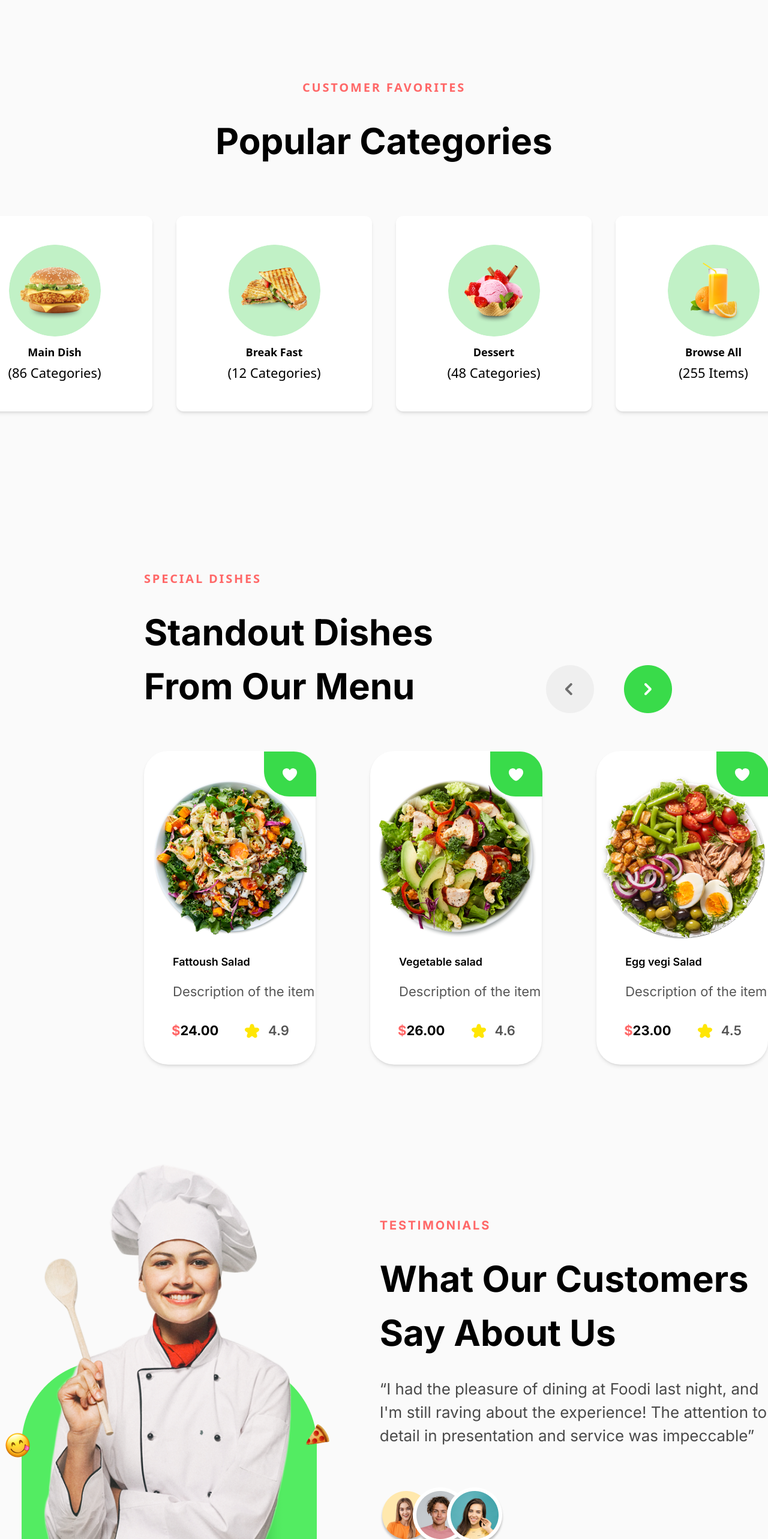
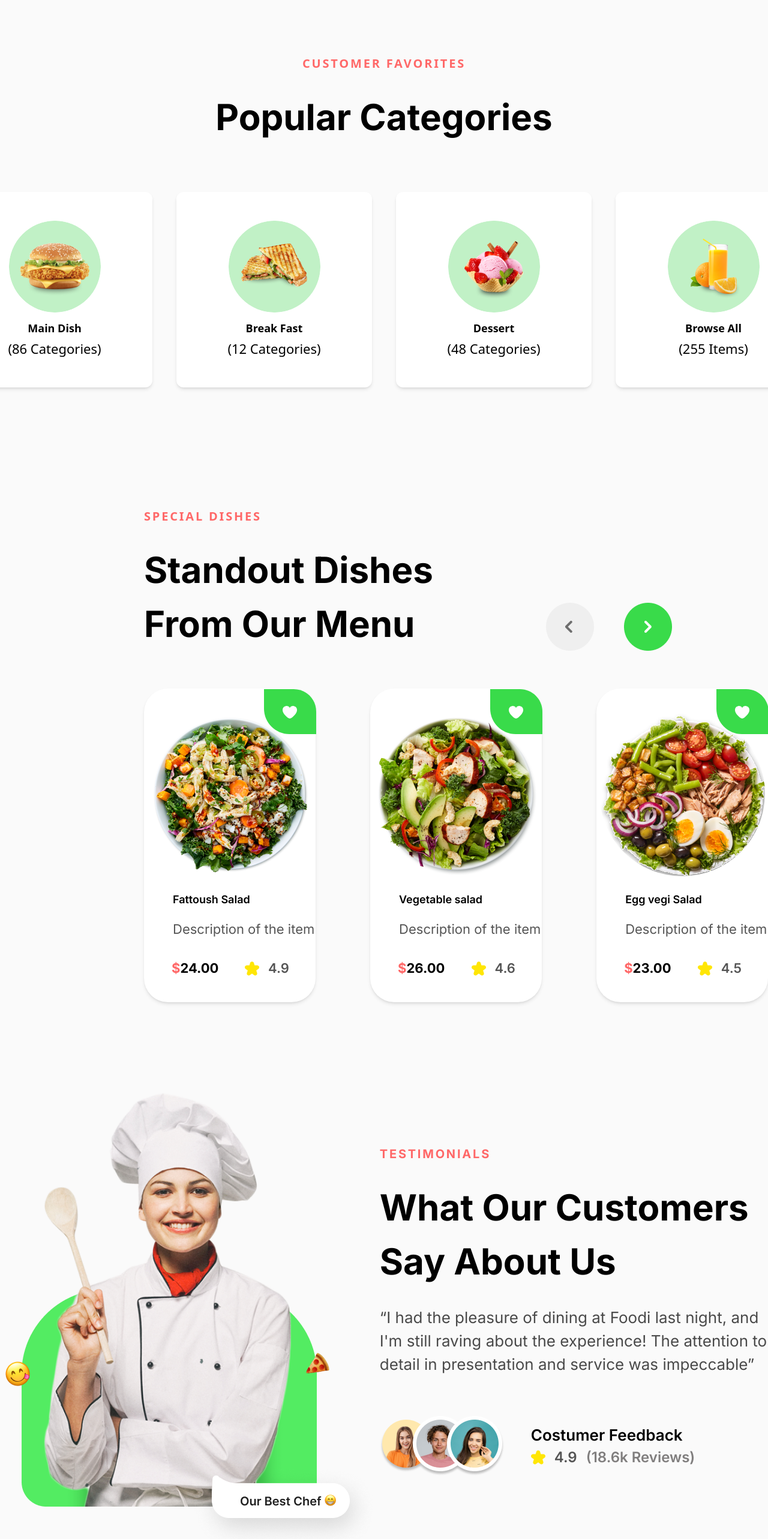
Before and after one commit to ardszsantos/foodi-tailwindreact, a React (Create React App) app: page / in a window 1280 px wide. Shown: the part 1180-3746 px from the top of the page at 60% size. Built offline with nearby package versions, Linux system fonts and the light colour scheme.

Commit message:
finished the testimonials

```diff
--- a/src/components/dishesSection.js
+++ b/src/components/dishesSection.js
@@ -67,7 +67,7 @@ const DishesSection = () => {
   ];
 
   return (
-    <div className="min-h-screen mt-52 ml-60 mainDishesContainer">
+    <div className="min-h-screen mt-36 ml-60 mainDishesContainer">
       <p className="mb-[29px] popUpperText text-[20px] font-bold text-sectionDscText">
         SPECIAL DISHES
       </p>
--- a/src/components/popCategories.js
+++ b/src/components/popCategories.js
@@ -6,7 +6,7 @@ const PopularCategories = () => {
   const img3 = `${process.env.PUBLIC_URL}/images/iceCream.png`;
   const img4 = `${process.env.PUBLIC_URL}/images/orangeJuice.png`;
   return (
-    <div className="flex flex-col items-center mt-24 popContainer text-center">
+    <div className="flex flex-col items-center mt-14 popContainer text-center">
       <p className="mb-[29px] popUpperText text-[20px] font-bold text-sectionDscText">
         CUSTOMER FAVORITES
       </p>
--- a/src/components/testimonials.js
+++ b/src/components/testimonials.js
@@ -1,6 +1,8 @@
+import StarIcon from "./assets/starSVG";
+
 const TestimonialsSection = () => {
   return (
-    <div className="flex justify-center items-center mt-[125px] interFont">
+    <div className="flex justify-center items-center mt-[110px] interFont">
       <img src={`${process.env.PUBLIC_URL}/images/chef.png`}/>
       <div className="flex flex-col">
         <p className="mb-[29px] popUpperText text-[20px] font-bold text-sectionDscText">
@@ -12,8 +14,14 @@ const TestimonialsSection = () => {
           I'm still raving about the experience! The attention to<br />
           detail in presentation and service was impeccable”
         </p>
-        <div className="flex">
+        <div className="gap-[44px] items-center flex">
           <img src={`${process.env.PUBLIC_URL}/images/testImage.png`} />
+          <div className="flex flex-col">
+            <h2 className="font-semibold text-[26px]" >Costumer Feedback</h2>
+            <p className="flex items-center gap-[15px] font-semibold text-muted mr-[44px] interFont text-gray-500 text-[24px]">
+              <StarIcon />
+              4.9 <span className="text-moreMuted text-[24px]" > (18.6k Reviews) </span> </p>
+          </div>
         </div>
       </div>
     </div>
--- a/tailwind.config.js
+++ b/tailwind.config.js
@@ -11,7 +11,8 @@ module.exports = {
       'subText': '#4A4A4A',
       'sectionDscText': '#FF6868',
       'white': '#FFFFFF',
-      'muted': '#555555'
+      'muted': '#555555',
+      'moreMuted': '#807E7E'
     },
     extend: {   },
   },
```
